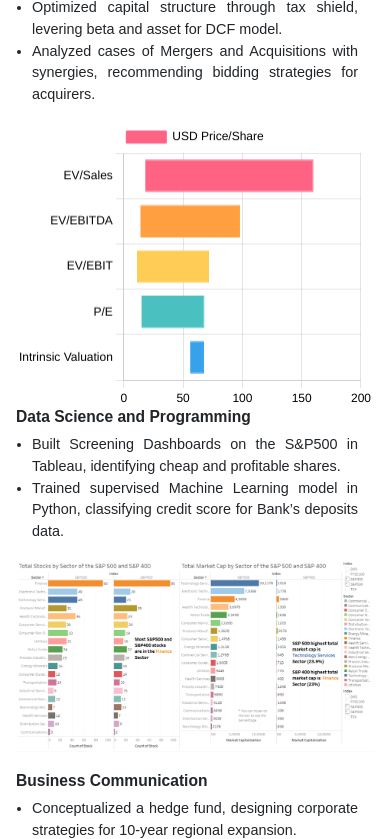
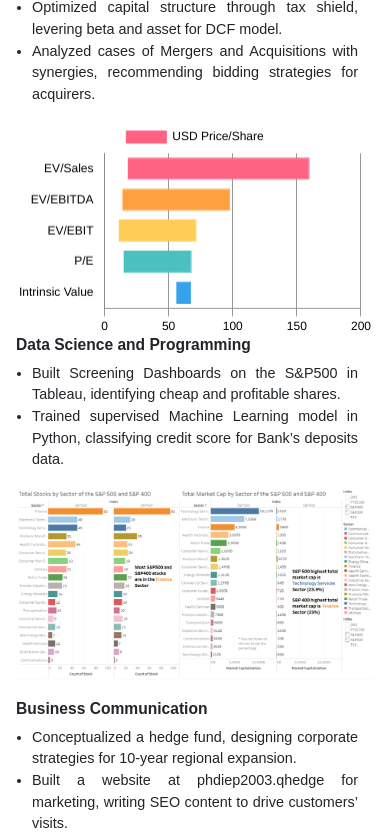
Before and after one commit to phdiep2003/phat-portfolio, a plain HTML site: page index.html in a window 390 px wide. Shown: the part 1788-2627 px from the top of the page. Drawn offline with nearby package versions, Linux system fonts and the light colour scheme.

Commit message:
add barchart responsive

```diff
--- a/asset/JS/scripts.js
+++ b/asset/JS/scripts.js
@@ -16,8 +16,10 @@ document.addEventListener('DOMContentLoaded', (event) => {
     switchElement.addEventListener('change', function () {
         if (this.checked) {
             setTheme('dark');
+            currentTheme = localStorage.getItem('bsTheme');
         } else {
             setTheme('light');
+            currentTheme = localStorage.getItem('bsTheme');
         }
     });
 
@@ -40,7 +42,7 @@ document.addEventListener('DOMContentLoaded', (event) => {
     var config =  {
         type: "bar",
         data: {
-            labels: ["EV/Sales", "EV/EBITDA","EV/EBIT","P/E","Intrinsic Valuation"],
+            labels: ["EV/Sales", "EV/EBITDA","EV/EBIT","P/E","Intrinsic Value"],
             datasets: [{
                 label: "USD Price/Share",
                 data: [[18,160],[13.88,98.03],[11.01,71.85],[14.76,68.02],[55.91,67.59]],
@@ -70,12 +72,16 @@ document.addEventListener('DOMContentLoaded', (event) => {
             scales: {
                 x: {
                     stacked: true,
-                    ticks: { color: currentTheme === 'dark' ? 'white' : 'black' }
+                    ticks: { color: currentTheme === 'dark' ? 'white' : 'black' },
+                    grid: { color: currentTheme === 'dark' ? 'rgba(255,255,255,0.4)' : 'rgba(0,0,0,0.4)' },
+                    border: {color: currentTheme === 'dark' ? 'rgba(255,255,255,0.4)' : 'rgba(0,0,0,0.4)'},
                 },
                 y: {
                     stacked: true,
-                    ticks: { color: currentTheme === 'dark' ? 'white' : 'black' }
-                }
+                    ticks: { color: currentTheme === 'dark' ? 'white' : 'black' },
+                    grid: {color:'rgba(0,0,0,0)'}
+                },
+
             },
             indexAxis: 'y',
         }
--- a/index.html
+++ b/index.html
@@ -109,7 +109,7 @@
 					<li>Optimized capital structure through tax shield, levering beta and asset for DCF model.</li>
 					<li>Analyzed cases of Mergers and Acquisitions with synergies, recommending bidding strategies for acquirers.</li>
 				</ul>
-				<canvas id = "cookieChart" width="250" height = "200"></canvas>
+				<canvas id = "cookieChart" width="250" height = "150"></canvas>
 				<script src = "asset/JS/scripts.js"></script>
 				<h3 class = "h3"> Data Science and Programming </h3>
 				<ul class="section-list">
```
